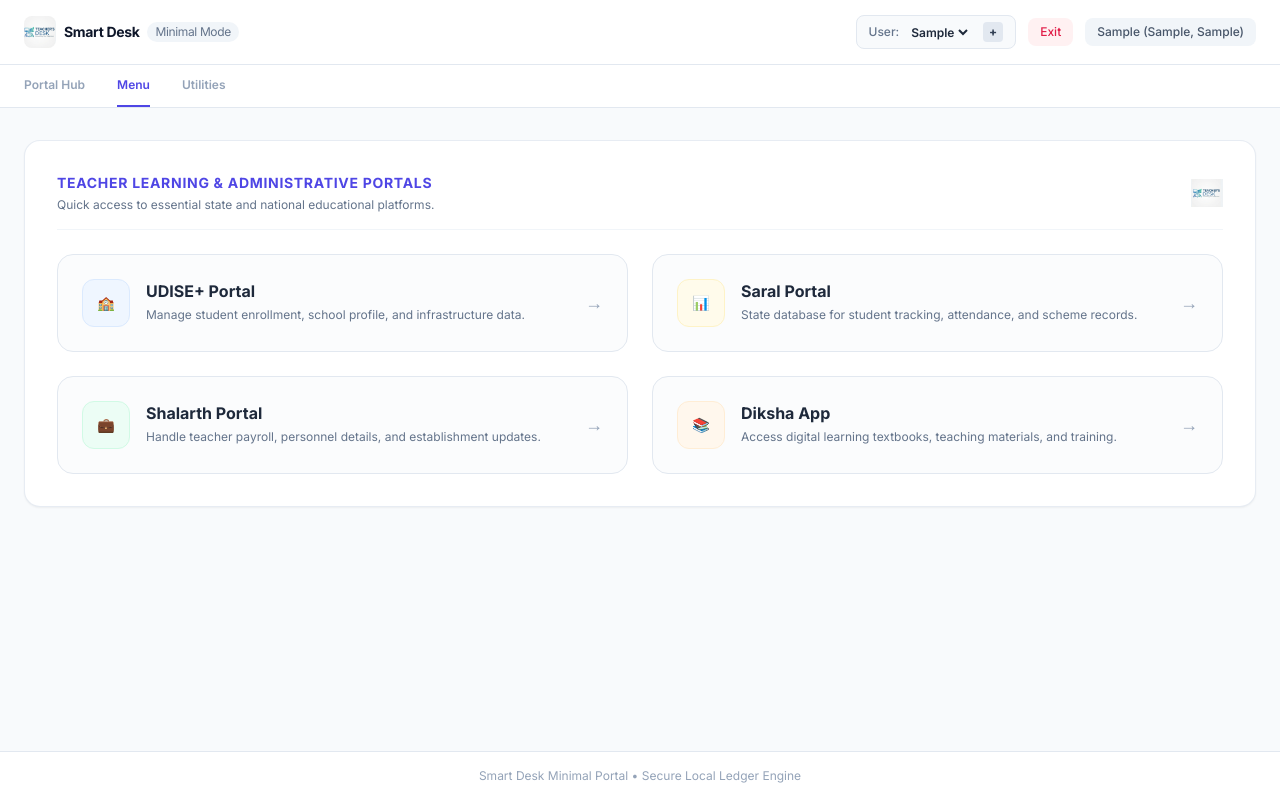
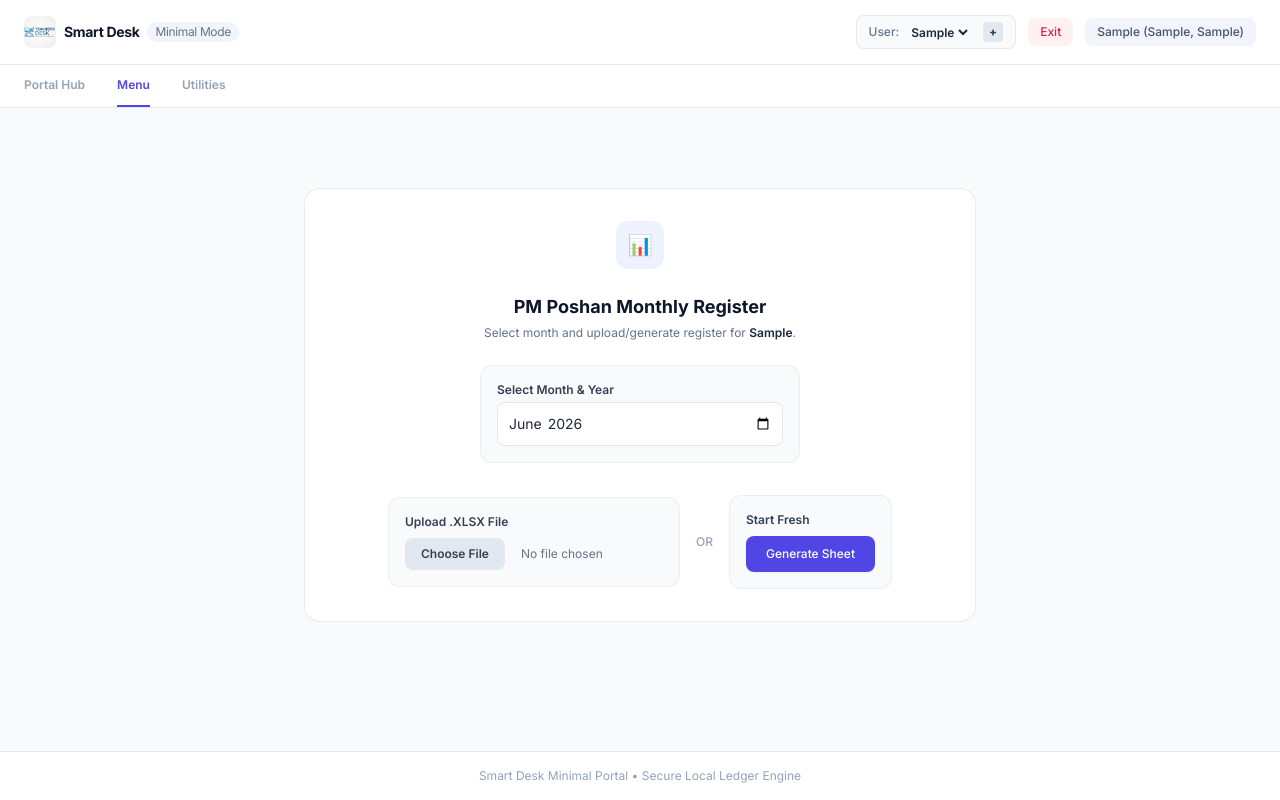
Before and after one commit to Swarajtarke/Smart-desk-for-Teachers, a plain HTML site: page index.html in a window 1280 px wide. Both pictures are taken after typing "Sample", "Sample", "Sample", "Sample" into the empty fields and a click on the button "Save & Start System". Drawn offline with nearby package versions, Linux system fonts and the light colour scheme.

Commit message:
Refactor hub and portal redirects section
Added a hidden class to the hub and portal redirects section and updated the structure for better organization.

```diff
--- a/index.html
+++ b/index.html
@@ -88,7 +88,6 @@
         <header class="bg-white border-b border-slate-200 sticky top-0 z-40">
             <div class="max-w-7xl mx-auto px-6 h-16 flex flex-col sm:flex-row justify-between items-center gap-3">
                 <h1 class="text-sm font-bold tracking-tight flex items-center gap-2 text-slate-900">
-                    <!-- Added Website Logo Image in Header -->
                     <img src="logo.png" alt="Logo" class="w-8 h-8 rounded-lg object-cover">
                     Smart Desk <span class="text-xs font-normal text-slate-500 bg-slate-100 px-2 py-0.5 rounded-full">Minimal Mode</span>
                 </h1>
@@ -115,10 +114,8 @@
 
         <main class="max-w-7xl mx-auto px-6 py-8 flex-1 w-full">
 
-           <!-- TAB 1: Hub & Portal Redirects -->
-<div id="tab-hub" class="space-y-6">
-
-    <!-- Expanded Portal Redirect Cards Section -->
+           <!-- TAB 1: Hub & Portal Redirects (Added hidden class by default) -->
+           <div id="tab-hub" class="space-y-6 hidden">
                <div class="bg-white p-8 rounded-2xl border border-slate-200/80 shadow-sm space-y-6">
                    <div class="border-b border-slate-100 pb-4 flex items-center justify-between">
                        <div>
@@ -187,10 +184,10 @@
 
                    </div>
                </div>
+           </div>
 
-</div>
             <!-- TAB 2: PM Poshan Excel & Menu Wizard -->
-            <div id="tab-excel" class="space-y-6 hidden">
+            <div id="tab-excel" class="space-y-6">
 
                 <!-- Step 1: Upload Box & Quick Creator -->
                 <section id="uploadStep" class="bg-white p-8 rounded-2xl border border-slate-200/80 shadow-xs text-center space-y-6 max-w-2xl mx-auto my-12">
```
Lines whose indentation alone changed are shown as unchanged.
